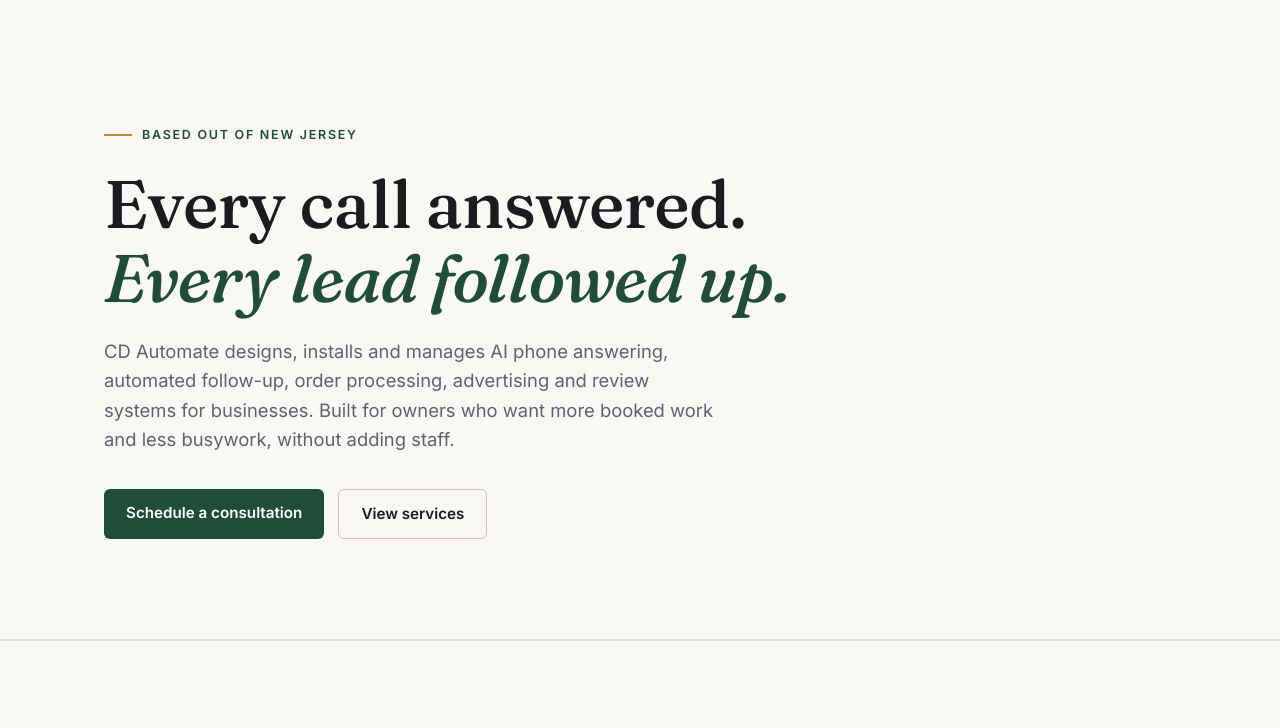
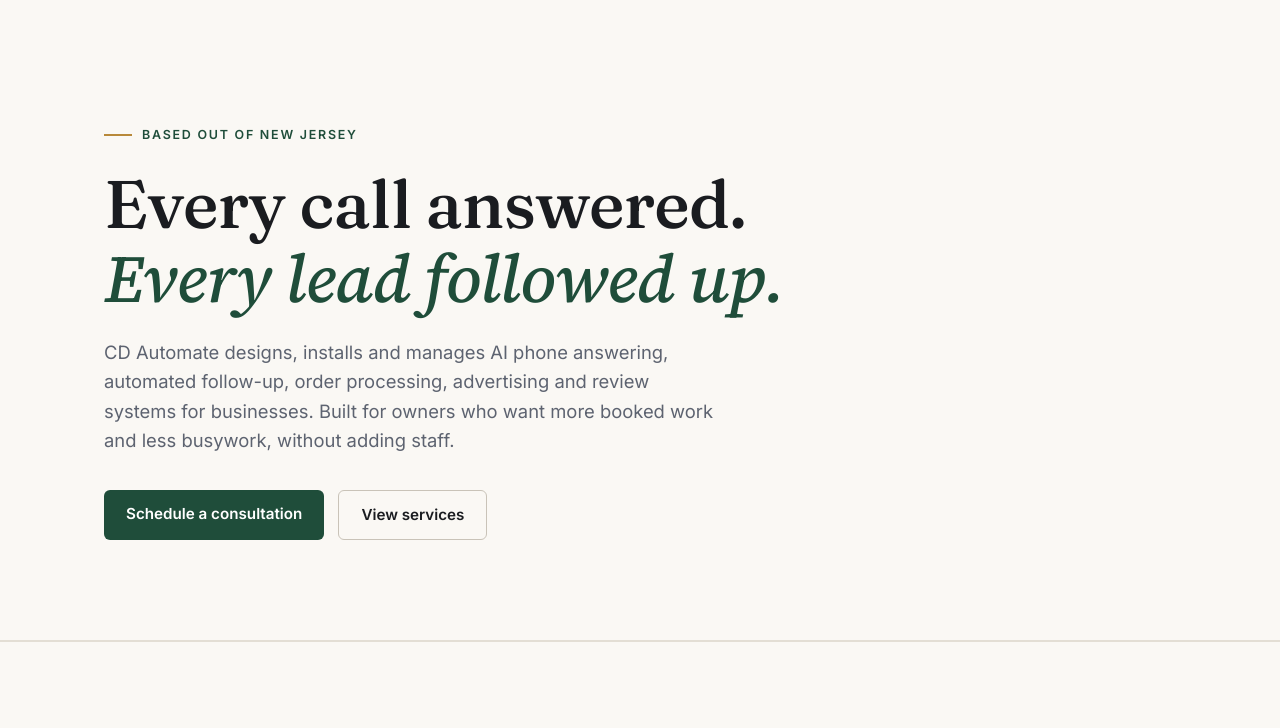
Before and after one commit to Collettijames801/CD-Agency, a plain HTML site: page index.html in a window 1280 px wide. Shown: the part 71-799 px from the top of the page. Drawn offline with Linux system fonts and the light colour scheme.

Commit message:
Restore original italic font for hero headline
Updated font family for hero title span to 'Source Serif 4'.

```diff
--- a/index.html
+++ b/index.html
@@ -21,7 +21,7 @@
 <meta name="description" content="CD Automate is an AI integration and digital marketing company for businesses: AI receptionists, websites, automated follow-up, Meta ads, Google review management and automated order processing.">
 <link rel="preconnect" href="https://fonts.googleapis.com">
 <link rel="preconnect" href="https://fonts.gstatic.com" crossorigin>
-<link href="https://fonts.googleapis.com/css2?family=Inter:wght@400;500;600&family=Fraunces:ital,opsz,wght@0,9..144,500;0,9..144,600;1,9..144,500&display=swap" rel="stylesheet">
+<link href="https://fonts.googleapis.com/css2?family=Inter:wght@400;500;600&family=Fraunces:ital,opsz,wght@0,9..144,500;0,9..144,600;1,9..144,500&family=Source+Serif+4:ital,opsz,wght@1,8..60,500&display=swap" rel="stylesheet">
 <style>
   :root {
     --bg: #faf8f4;
@@ -81,7 +81,7 @@
     text-transform: uppercase; color: var(--accent); margin-bottom: 22px;
   }
   .hero h1 { font-size: clamp(2.4rem, 6vw, 4.2rem); font-weight: 500; line-height: 1.1; max-width: 900px; }
-  .hero h1 span { color: var(--accent); font-style: italic; white-space: nowrap; }
+  .hero h1 span { color: var(--accent); font-style: italic; white-space: nowrap; font-family: "Source Serif 4", Georgia, serif; font-weight: 500; }
   .hero p { color: var(--muted); font-size: 1.15rem; max-width: 620px; margin: 22px 0 34px; }
   .hero-ctas { display: flex; gap: 14px; flex-wrap: wrap; }
 
```
